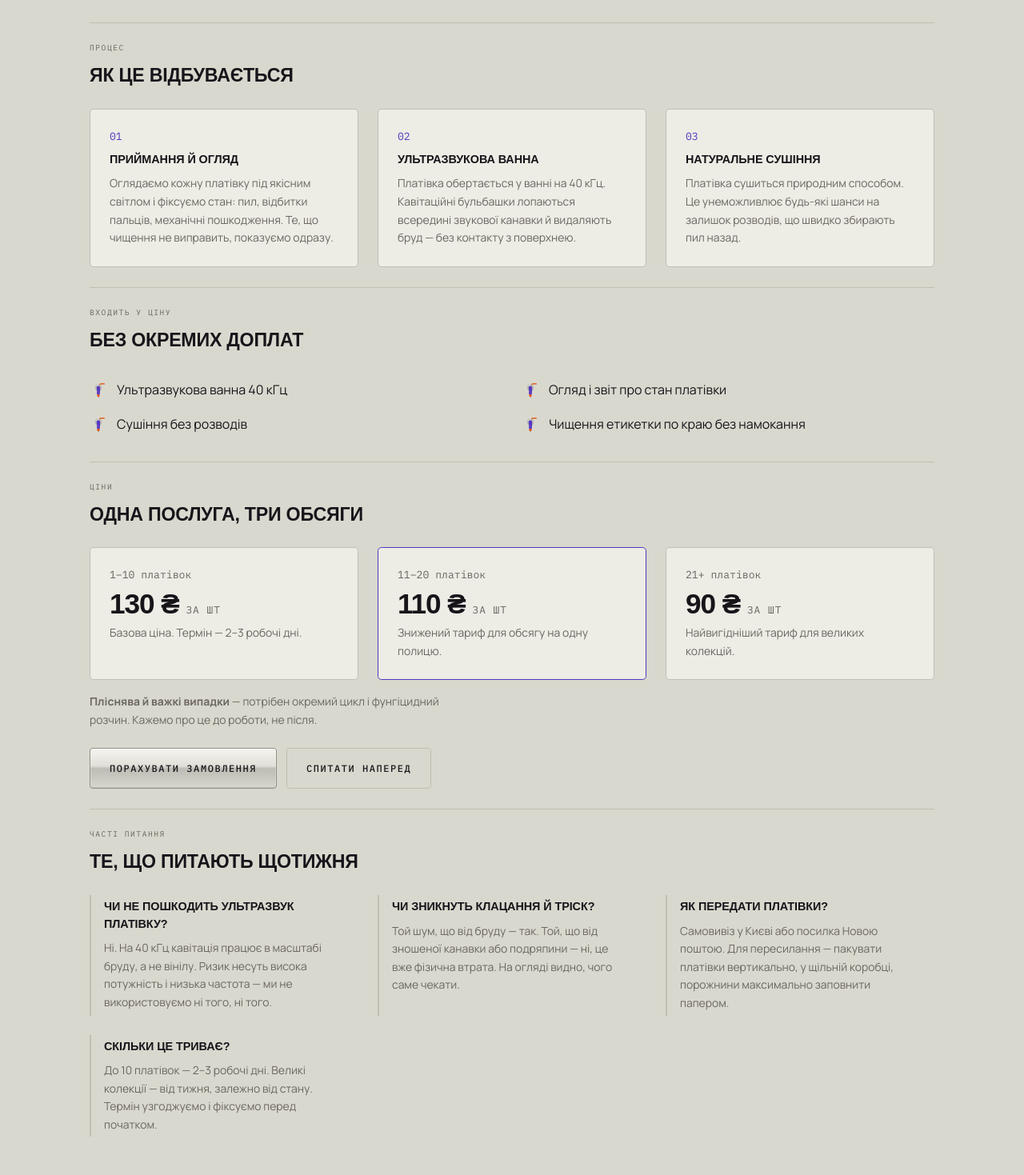
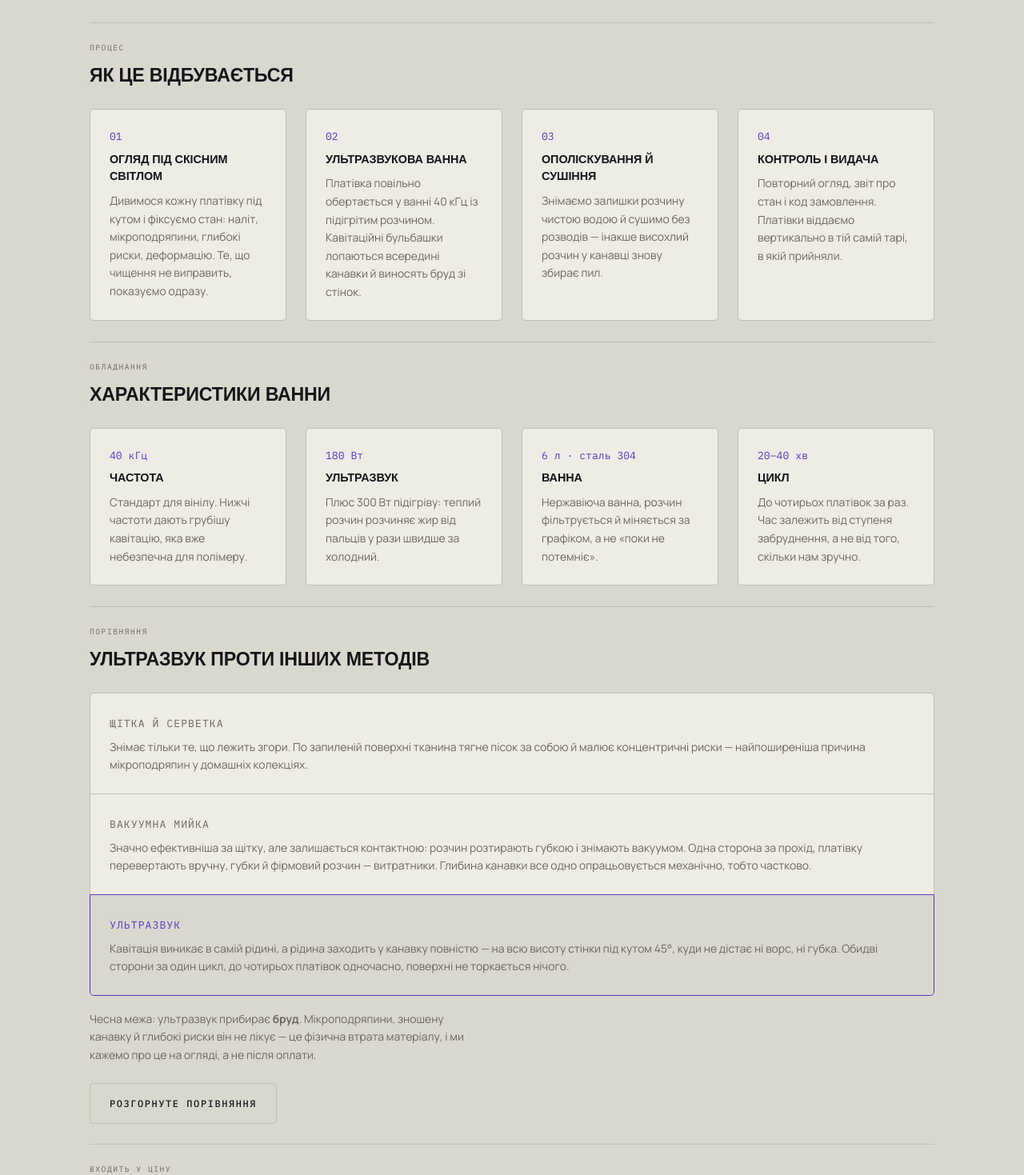
Before and after one commit to TolikSyedin/shiny-vinyls, a Next.js app: page /how-it-works in a window 1280 px wide. Shown: the part 523-1992 px from the top of the page at 80% size. Built offline with nearby package versions, Linux system fonts and the light colour scheme; a web font is replaced by a local one.

Commit message:
Update service page

```diff
--- a/app/how-it-works/page.tsx
+++ b/app/how-it-works/page.tsx
@@ -10,33 +10,80 @@ import {
   Readout,
   Row,
 } from '@/components/ui'
+import { cx } from '@/lib/utils/cx'
 
 const PROCESS_STEPS = [
   {
     number: '01',
-    title: 'Приймання й огляд',
-    note: 'Оглядаємо кожну платівку під якісним світлом і фіксуємо стан: пил, відбитки пальців, механічні пошкодження. Те, що чищення не виправить, показуємо одразу.',
+    title: 'Огляд під скісним світлом',
+    note: 'Дивимося кожну платівку під кутом і фіксуємо стан: наліт, мікроподряпини, глибокі риски, деформацію. Те, що чищення не виправить, показуємо одразу.',
   },
   {
     number: '02',
     title: 'Ультразвукова ванна',
-    note: 'Платівка обертається у ванні на 40 кГц. Кавітаційні бульбашки лопаються всередині звукової канавки й видаляють бруд — без контакту з поверхнею.',
+    note: 'Платівка повільно обертається у ванні 40 кГц із підігрітим розчином. Кавітаційні бульбашки лопаються всередині канавки й виносять бруд зі стінок.',
   },
   {
     number: '03',
-    title: 'Натуральне сушіння',
-    note: 'Платівка сушиться природним способом. Це унеможливлює будь-які шанси на залишок розводів, що швидко збирають пил назад.',
-  }
+    title: 'Ополіскування й сушіння',
+    note: 'Знімаємо залишки розчину чистою водою й сушимо без розводів — інакше висохлий розчин у канавці знову збирає пил.',
+  },
+  {
+    number: '04',
+    title: 'Контроль і видача',
+    note: 'Повторний огляд, звіт про стан і код замовлення. Платівки віддаємо вертикально в тій самій тарі, в якій прийняли.',
+  },
+]
+
+const EQUIPMENT_SPECS = [
+  {
+    value: '40 кГц',
+    title: 'Частота',
+    note: 'Стандарт для вінілу. Нижчі частоти дають грубішу кавітацію, яка вже небезпечна для полімеру.',
+  },
+  {
+    value: '180 Вт',
+    title: 'Ультразвук',
+    note: 'Плюс 300 Вт підігріву: теплий розчин розчиняє жир від пальців у рази швидше за холодний.',
+  },
+  {
+    value: '6 л · сталь 304',
+    title: 'Ванна',
+    note: 'Нержавіюча ванна, розчин фільтрується й міняється за графіком, а не «поки не потемніє».',
+  },
+  {
+    value: '20–40 хв',
+    title: 'Цикл',
+    note: 'До чотирьох платівок за раз. Час залежить від ступеня забруднення, а не від того, скільки нам зручно.',
+  },
+]
+
+const COMPARISON = [
+  {
+    kicker: 'Щітка й серветка',
+    body: 'Знімає тільки те, що лежить згори. По запиленій поверхні тканина тягне пісок за собою й малює концентричні риски — найпоширеніша причина мікроподряпин у домашніх колекціях.',
+  },
+  {
+    kicker: 'Вакуумна мийка',
+    body: 'Значно ефективніша за щітку, але залишається контактною: розчин розтирають губкою і знімають вакуумом. Одна сторона за прохід, платівку перевертають вручну, губки й фірмовий розчин — витратники. Глибина канавки все одно опрацьовується механічно, тобто частково.',
+  },
+  {
+    kicker: 'Ультразвук',
+    body: 'Кавітація виникає в самій рідині, а рідина заходить у канавку повністю — на всю висоту стінки під кутом 45°, куди не дістає ні ворс, ні губка. Обидві сторони за один цикл, до чотирьох платівок одночасно, поверхні не торкається нічого.',
+    highlight: true,
+  },
 ]
 
 const INCLUDED_LEFT = [
-  'Ультразвукова ванна 40 кГц',
-  'Сушіння без розводів',
+  'Ультразвукова ванна 40 кГц із підігрівом',
+  'Ополіскування чистою водою й сушіння без розводів',
+  'Обидві сторони за один цикл',
 ]
 
 const INCLUDED_RIGHT = [
-  'Огляд і звіт про стан платівки',
+  'Огляд до і після, зі звітом про стан',
   'Чищення етикетки по краю без намокання',
+  'Код замовлення для відстеження партії',
 ]
 
 const PRICE_TIERS = [
@@ -60,19 +107,19 @@ const PRICE_TIERS = [
 const FAQ = [
   {
     question: 'Чи не пошкодить ультразвук платівку?',
-    answer: 'Ні. На 40 кГц кавітація працює в масштабі бруду, а не вінілу. Ризик несуть висока потужність і низька частота — ми не використовуємо ні того, ні того.',
+    answer: 'Ні. На 40 кГц бульбашки кавітації малі й діють у масштабі частинок бруду. Ризик несуть низька частота й надмірна потужність — ми не використовуємо ні того, ні того.',
   },
   {
     question: 'Чи зникнуть клацання й тріск?',
-    answer: 'Той шум, що від бруду — так. Той, що від зношеної канавки або подряпини — ні, це вже фізична втрата. На огляді видно, чого саме чекати.',
+    answer: 'Той шум, що від бруду — так, і його зазвичай більшість. Той, що від мікроподряпин і зношеної канавки — ні. На огляді видно, чого саме чекати.',
   },
   {
-    question: 'Як передати платівки?',
-    answer: 'Самовивіз у Києві або посилка Новою поштою. Для пересилання — пакувати платівки вертикально, у щільній коробці, порожнини максимально заповнити папером.',
+    question: 'Чи треба чистити нові платівки?',
+    answer: 'Так, і це найнедооціненіший випадок. На новому вінілі лишаються залишки прес-форми — той сірий наліт, який чути як шурхіт із першого програвання.',
   },
   {
     question: 'Скільки це триває?',
-    answer: 'До 10 платівок — 2–3 робочі дні. Великі колекції — від тижня, залежно від стану. Термін узгоджуємо і фіксуємо перед початком.',
+    answer: 'До 10 платівок — 2–3 робочі дні. Великі колекції — від тижня, залежно від стану. Термін фіксуємо перед початком.',
   },
 ]
 
@@ -98,6 +145,60 @@ export default function HowItWorksPage() {
             </Card>
           ))}
         </CardGrid>
+      </Section>
+
+      <Section>
+        <SectionHeading eyebrow="Обладнання">Характеристики ванни</SectionHeading>
+        <CardGrid cols={4} className="mt-[1.5rem]">
+          {EQUIPMENT_SPECS.map(({ value, title, note }) => (
+            <Card key={title}>
+              <Mono tone="stamp">{value}</Mono>
+              <h3>{title}</h3>
+              <Note>{note}</Note>
+            </Card>
+          ))}
+        </CardGrid>
+      </Section>
+
+      <Section>
+        <SectionHeading eyebrow="Порівняння">
+          Ультразвук проти інших методів
+        </SectionHeading>
+        <div className="mt-[1.5rem] flex flex-col">
+          {COMPARISON.map(({ kicker, body, highlight }, index) => (
+            <div
+              key={kicker}
+              className={cx(
+                'border border-[var(--rule)] p-[clamp(1rem,2.5vw,1.5rem)]',
+                index > 0 && '-mt-px',
+                index === 0 && 'rounded-t-[0.3rem]',
+                index === COMPARISON.length - 1 && 'rounded-b-[0.3rem]',
+                highlight
+                  ? 'relative z-10 border-[var(--stamp)]'
+                  : 'bg-[var(--surface-2)]',
+              )}
+            >
+              <Mono
+                tone={highlight ? 'stamp' : 'muted'}
+                className="uppercase tracking-[0.08em]"
+              >
+                {kicker}
+              </Mono>
+              <Note className="mt-[0.5rem] max-w-none">{body}</Note>
+            </div>
+          ))}
+        </div>
+        <Note className="mt-[1.125rem]">
+          Чесна межа: ультразвук прибирає <strong>бруд</strong>.
+          Мікроподряпини, зношену канавку й глибокі риски він не лікує — це
+          фізична втрата матеріалу, і ми кажемо про це на огляді, а не після
+          оплати.
+        </Note>
+        <Row className="mt-[1.5rem]">
+          <CtaLink href="/blog" variant="ghost">
+            Розгорнуте порівняння
+          </CtaLink>
+        </Row>
       </Section>
 
       <Section>
```
